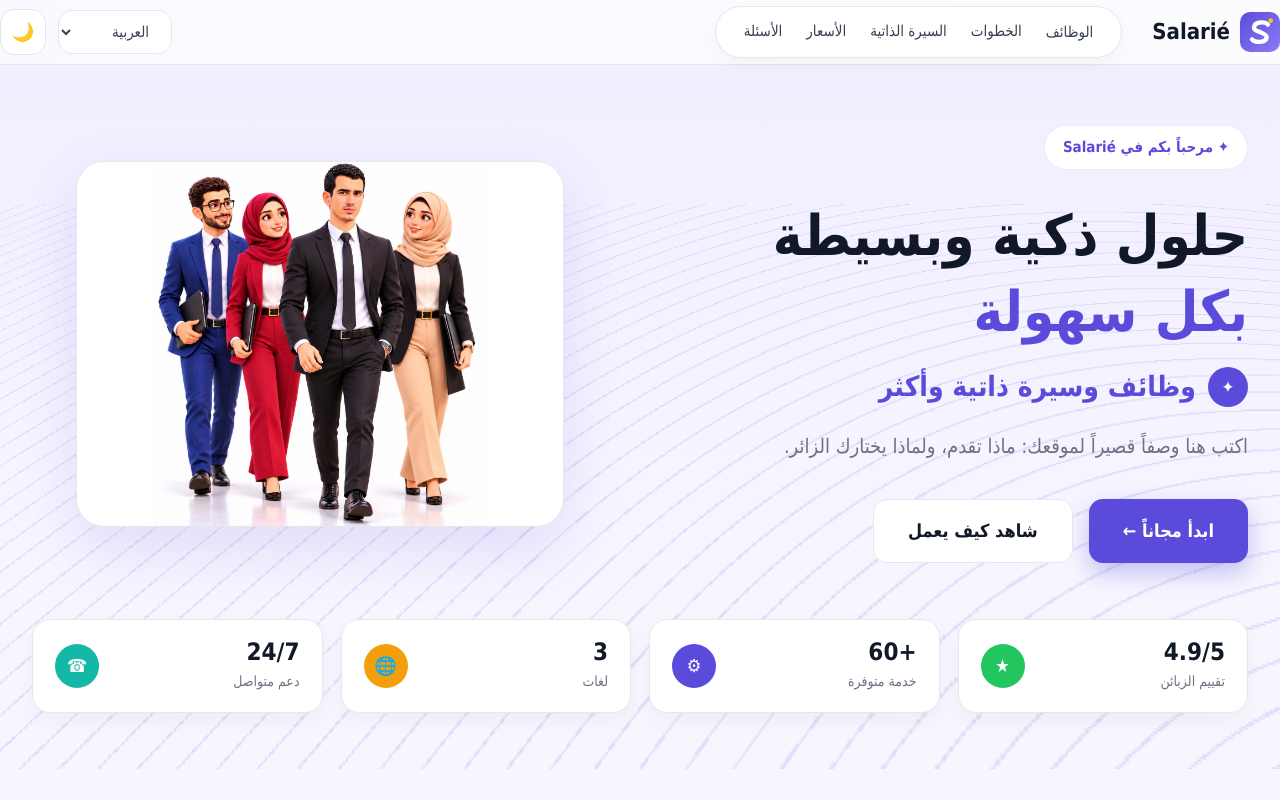
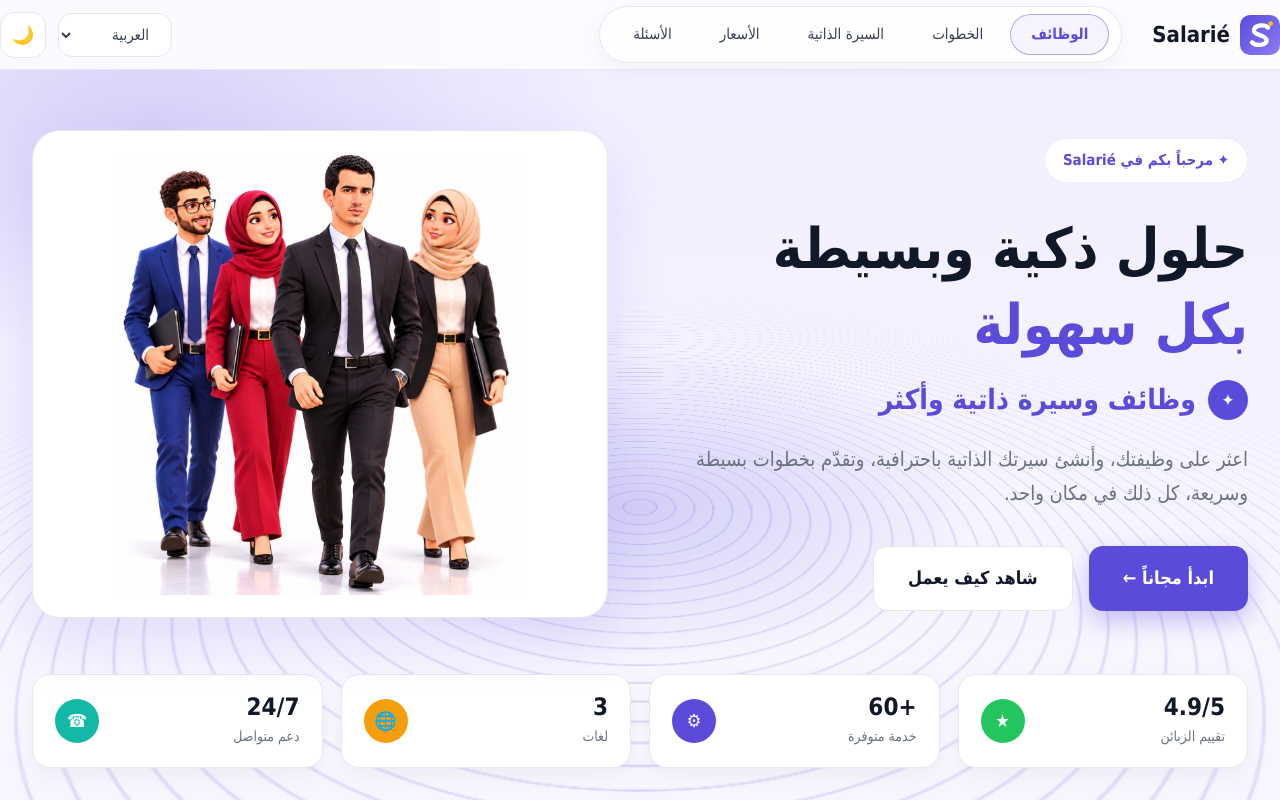
Before and after one commit to Salariemaroc/Salarie, a plain HTML site: page index.html in a window 1280 px wide. Shown: the top 800 px of the page. Drawn offline with Linux system fonts and the light colour scheme.

Commit message:
Update index.html

```diff
--- a/index.html
+++ b/index.html
@@ -4,7 +4,7 @@
 <meta charset="UTF-8">
 <meta name="viewport" content="width=device-width, initial-scale=1.0">
 <title>Salarié</title>
-<meta name="description" content="Salarié: حلول ذكية وبسيطة لكل ما تحتاجه">
+<meta name="description" content="Salarié: منصة للبحث عن الوظائف مع أداة لإنشاء السيرة الذاتية والتقديم بسهولة.">
 <style>
 :root{--primary:#5b4bdb;--primary-dark:#4a3ccc;--ink:#111827;--text2:#374151;--muted:#6b7280;--line:#e5e7eb;--bg:#f7f6ff;--hero-top:#f1eeff;--card:#ffffff;--alt:#ffffff;--pill:#ffffff;--soft:#ede9fe;--glow:#ddd6fe}
 :root[data-theme="dark"]{--primary:#7c6cf0;--primary-dark:#6d5ce6;--ink:#f9fafb;--text2:#e5e7eb;--muted:#9ca3af;--line:#1f2937;--bg:#0b1020;--hero-top:#17133a;--card:#111827;--alt:#0f172a;--pill:#111827;--soft:#312e81;--glow:#312e81}
@@ -145,16 +145,31 @@ footer a:hover{color:#fff}
 header{background:linear-gradient(90deg,color-mix(in srgb,var(--hero-top) 35%,var(--card)) 0%,color-mix(in srgb,var(--bg) 35%,var(--card)) 100%)}
 header .container{position:relative;z-index:1}
 
-/* Hero background: dense rings laid on a tilted floor, like the reference */
-.hero::before{content:"";position:absolute;left:-20%;right:-20%;top:20%;bottom:-40%;background:repeating-radial-gradient(circle at 75% 100%,transparent 0 15px,rgba(91,75,219,.16) 15px 16px);transform:perspective(700px) rotateX(55deg);transform-origin:50% 0%;animation:floor 16s ease-in-out infinite alternate;pointer-events:none}
-@keyframes floor{0%{transform:perspective(700px) rotateX(55deg) translateY(0)}100%{transform:perspective(700px) rotateX(55deg) translateY(-12px)}}
-@media (prefers-reduced-motion: reduce){.hero::before{animation:none}}
+/* ===== Animated vortex circles (hero) ===== */
+.hero::before{content:none;animation:none}
+.hero{isolation:isolate;
+  background:
+   radial-gradient(38% 30% at 50% 58%,color-mix(in srgb,var(--primary) 22%,transparent) 0%,transparent 70%),
+   radial-gradient(50% 44% at 12% 8%,color-mix(in srgb,var(--primary) 18%,transparent) 0%,transparent 70%),
+   linear-gradient(180deg,var(--hero-top) 0%,var(--bg) 75%)}
+.hero-vortex{position:absolute;left:50%;top:58%;width:150%;aspect-ratio:1;z-index:0;pointer-events:none;
+  transform:translate(-50%,-50%) perspective(760px) rotateX(62deg);transform-origin:50% 50%;opacity:.55;
+  -webkit-mask-image:radial-gradient(closest-side,#000 50%,transparent 100%);
+          mask-image:radial-gradient(closest-side,#000 50%,transparent 100%)}
+.hero-vortex::before{content:"";position:absolute;inset:-20%;
+  background:repeating-radial-gradient(circle at 50% 50%,transparent 0,transparent 15px,
+   color-mix(in srgb,var(--primary) 34%,transparent) 15.5px,color-mix(in srgb,var(--primary) 34%,transparent) 16.5px,
+   transparent 17px,transparent 18px)}
+@media (prefers-reduced-motion:no-preference){.hero-vortex::before{animation:vortexBreathe 9s ease-in-out infinite}}
+@keyframes vortexBreathe{0%,100%{transform:scale(1);opacity:.9}50%{transform:scale(1.045);opacity:1}}
 
 
-/* Hero image: 488 x 366 px, 4:3 */
-.visual{width:488px;max-width:100%;height:auto;aspect-ratio:4/3;padding:0;justify-self:center}
-.art-img{width:100%;height:100%;object-fit:contain}
-@media(max-width:1000px){.visual{width:100%;max-width:488px;height:auto;aspect-ratio:4/3}}
+/* ===== Nav pill: outlined active link like the reference ===== */
+.pill-links{gap:6px;padding:7px 12px;background:color-mix(in srgb,var(--pill) 78%,transparent);-webkit-backdrop-filter:blur(8px);backdrop-filter:blur(8px)}
+.pill-links>a,.pill-links>.dropdown>a{display:inline-block;padding:9px 20px;border:1.5px solid transparent;border-radius:999px;color:var(--text2);font-size:15px;line-height:1.4;transition:border-color .2s,color .2s,background .2s}
+.pill-links>a:hover,.pill-links>.dropdown:hover>a,.pill-links>a:focus-visible,.pill-links>.dropdown>a:focus-visible,
+.pill-links>a.active,.pill-links>.dropdown>a.active{border-color:color-mix(in srgb,var(--primary) 45%,transparent);color:var(--primary);background:color-mix(in srgb,var(--primary) 6%,transparent)}
+.pill-links>a.active,.pill-links>.dropdown>a.active{font-weight:600}
 </style>
 </head>
 <body>
@@ -178,7 +193,7 @@ header .container{position:relative;z-index:1}
       </a>
       <nav class="pill-links">
         <div class="dropdown">
-          <a href="#jobs" data-i18n="nav.jobs">الوظائف</a>
+          <a class="active" href="#jobs" data-i18n="nav.jobs">الوظائف</a>
           <div class="dropdown-menu">
             <a href="jobs.html?sector=public" data-i18n="sector.public">القطاع العام</a>
             <a href="jobs.html?sector=private" data-i18n="sector.private">القطاع الخاص</a>
@@ -202,13 +217,14 @@ header .container{position:relative;z-index:1}
 </header>
 
 <div class="hero">
+  <div class="hero-vortex"></div>
   <div class="container">
     <div class="hero-grid">
       <div class="hero-text">
         <span class="badge-pill" data-i18n="hero.pill">✦ مرحباً بكم في Salarié</span>
         <h1><span id="h1a" data-i18n="hero.h1">حلول ذكية وبسيطة</span><br><span class="accent" id="rotate">لكل ما تحتاجه</span></h1>
         <div class="accent-line"><i>✦</i><span data-i18n="hero.accent">وظائف وسيرة ذاتية وأكثر</span></div>
-        <p data-i18n="hero.lead">اكتب هنا وصفاً قصيراً لموقعك: ماذا تقدم، ولماذا يختارك الزائر.</p>
+        <p data-i18n="hero.lead">اعثر على وظيفتك، وأنشئ سيرتك الذاتية باحترافية، وتقدّم بخطوات بسيطة وسريعة، كل ذلك في مكان واحد.</p>
         <div class="hero-actions">
           <a class="btn btn-primary" href="#jobs" data-i18n="hero.btn1">ابدأ مجاناً ←</a>
           <a class="btn btn-ghost" href="#steps" data-i18n="hero.btn2">شاهد كيف يعمل</a>
@@ -351,7 +367,7 @@ header .container{position:relative;z-index:1}
       "hero.pill": "✦ مرحباً بكم في Salarié", "hero.h1": "حلول ذكية وبسيطة",
       "hero.words": ["لكل ما تحتاجه", "بكل سهولة", "في أي وقت"],
       "hero.accent": "وظائف وسيرة ذاتية وأكثر",
-      "hero.lead": "اكتب هنا وصفاً قصيراً لموقعك: ماذا تقدم، ولماذا يختارك الزائر.",
+      "hero.lead": "اعثر على وظيفتك، وأنشئ سيرتك الذاتية باحترافية، وتقدّم بخطوات بسيطة وسريعة، كل ذلك في مكان واحد.",
       "hero.btn1": "ابدأ مجاناً ←", "hero.btn2": "شاهد كيف يعمل", "hero.alt": "مجموعة من المعلمين والمعلمات يسيرون معاً",
       "stat.rating": "تقييم الزبائن", "stat.services": "خدمة متوفرة", "stat.languages": "لغات", "stat.support": "دعم متواصل",
       "jobs.title": "أحدث الوظائف", "jobs.lead": "فرص عمل مختارة في مختلف القطاعات بالمغرب", "jobs.more": "شاهد كل الوظائف",
@@ -385,7 +401,7 @@ header .container{position:relative;z-index:1}
       "hero.pill": "✦ Bienvenue sur Salarié", "hero.h1": "Des solutions simples et intelligentes",
       "hero.words": ["pour tout ce dont vous avez besoin", "en toute simplicité", "à tout moment"],
       "hero.accent": "Emplois, CV et plus",
-      "hero.lead": "Décrivez ici votre site : ce que vous proposez et pourquoi les visiteurs doivent vous choisir.",
+      "hero.lead": "Trouvez un emploi, créez votre CV et postulez en quelques étapes simples.",
       "hero.btn1": "Commencer gratuitement →", "hero.btn2": "Voir comment ça marche", "hero.alt": "Un groupe d’enseignants qui marchent ensemble",
       "stat.rating": "Note des clients", "stat.services": "Services disponibles", "stat.languages": "Langues", "stat.support": "Support continu",
       "jobs.title": "Dernières offres", "jobs.lead": "Des offres d’emploi sélectionnées dans tous les secteurs au Maroc", "jobs.more": "Voir toutes les offres",
@@ -419,7 +435,7 @@ header .container{position:relative;z-index:1}
       "hero.pill": "✦ Welcome to Salarié", "hero.h1": "Smart and simple solutions",
       "hero.words": ["for everything you need", "made simple", "anytime"],
       "hero.accent": "Jobs, resume and more",
-      "hero.lead": "Describe your site here: what you offer and why visitors should choose you.",
+      "hero.lead": "Find jobs, build your resume, and apply in a few simple steps.",
       "hero.btn1": "Start for free →", "hero.btn2": "See how it works", "hero.alt": "A group of teachers walking together",
       "stat.rating": "Customer rating", "stat.services": "Services available", "stat.languages": "Languages", "stat.support": "Ongoing support",
       "jobs.title": "Latest jobs", "jobs.lead": "Selected job opportunities across sectors in Morocco", "jobs.more": "See all jobs",
```
